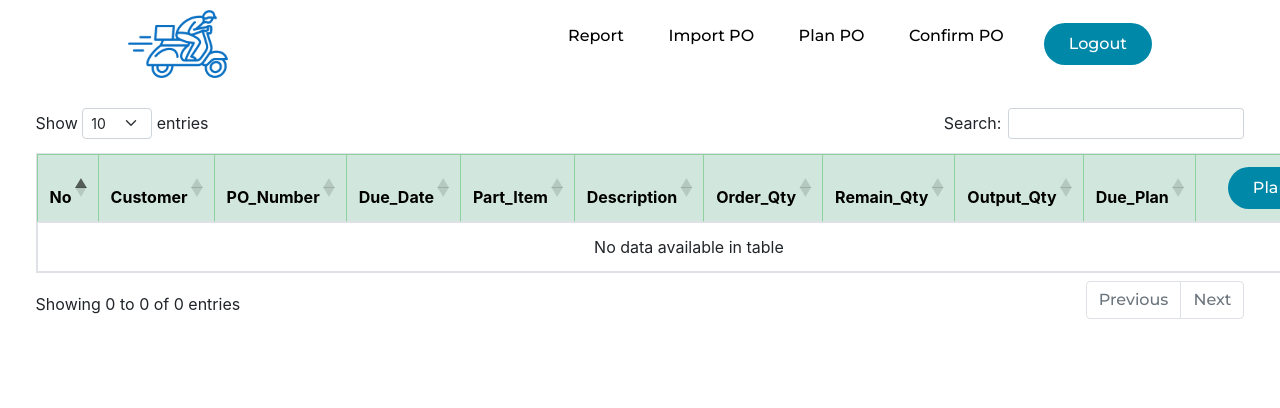
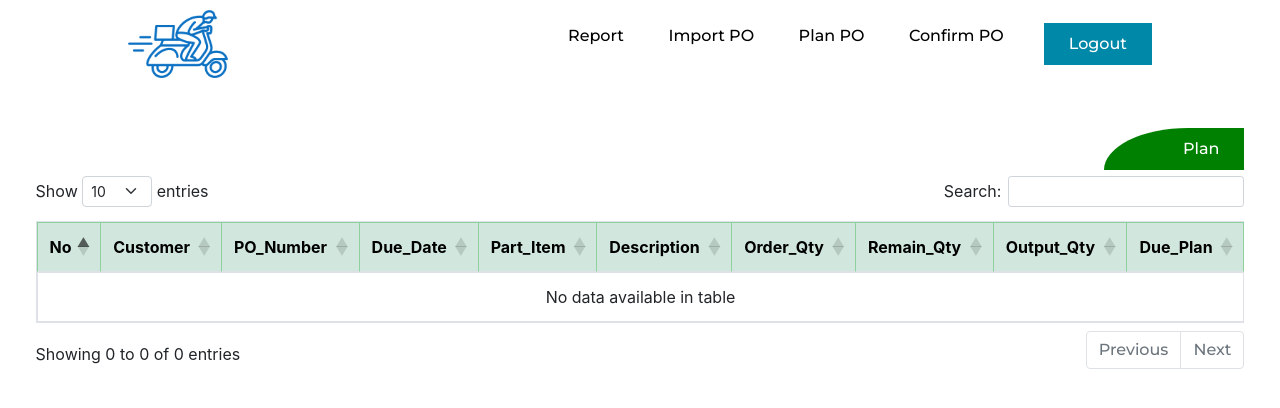
Before and after one commit to tomsimz/PLANPO, a PHP site: page /component/updateplan/job_planning.php in a window 1280 px wide. Shown: the top 408 px of the page. Run offline with PHP 8.4, Linux system fonts and the light colour scheme; the visitor is signed in with stand-in values (Sample User, id 1); data that the repository does not hold is empty; some libraries are stand-ins or nearby versions.

Commit message:
edit job_planning/comfirm_po

```diff
--- a/component/updateplan/job_planning.php
+++ b/component/updateplan/job_planning.php
@@ -80,7 +80,7 @@ $i = 1;
             padding: 9px 25px;
             background-color: rgba(0, 136, 169, 1);
             border: none;
-            border-radius: 50px;
+            /* border-radius: 50px; */
             cursor: pointer;
             transition: all 0.3s ease 0s;
             color: #fff;
@@ -125,6 +125,11 @@ $i = 1;
     <div class="container1">
         <div class="content">
             <form method="POST" action="./add_signjob.php">
+            <div style="flex:1;margin-top:30px">
+                <button style="width:140px;float:right;text-align:right;background-color:green;border-top-left-radius: 100px 50px;" type="submit">Plan</button>
+                </div>
+                <br/> <br/>
+
                 <table id="report" class="table table-bordered table-hover">
                     <thead class="table-success">
                         <tr>
@@ -138,9 +143,7 @@ $i = 1;
                             <th>Remain_Qty</th>
                             <th>Output_Qty</th>
                             <th>Due_Plan</th>
-                            <th><button type="submit">Plan</button>
-            </form>
-            </th>
+
                         </tr>
                     </thead>
                     <tbody>
@@ -169,7 +172,7 @@ $i = 1;
                                     <td><?php echo $part["description"] ?></td>
                                     <td><?php echo number_format($row["order_qty"]) ?></td>
                                     <td><?php
-                                echo number_format($row["order_qty"]-$row["output_qty"]) ?></td>
+                                        echo number_format($row["order_qty"] - $row["output_qty"]) ?></td>
                                     <td>
                                         <input type="hidden" name="id[]" value="<?php echo $row["id_report"] ?>">
                                         <input type="number" name="outqty[]" style="width: 100px;" placeholder="<?php echo $row["output_qty"] ?>">
@@ -178,13 +181,12 @@ $i = 1;
                                     </td>
                                     <td> <?php
                                             if ($row["remain_qty"] == "0") {
-
                                             } else {
                                             ?><input type="text" name="plandue[]" placeholder="DD-MM-YYYY" onfocus="(this.type = 'date')" onblur="(this.type='date')" style="width:150px"><?php
                                                                                                                                                                             }
                                                                                                                                                                                 ?>
                                     </td>
-                        <td></td>
+
                                 </tr>
 
                         <?php $i++;
```
Also changed, not shown: component/inprocess/confirm_po.php (+6 -4 lines). Lines whose indentation alone changed are shown as unchanged.
